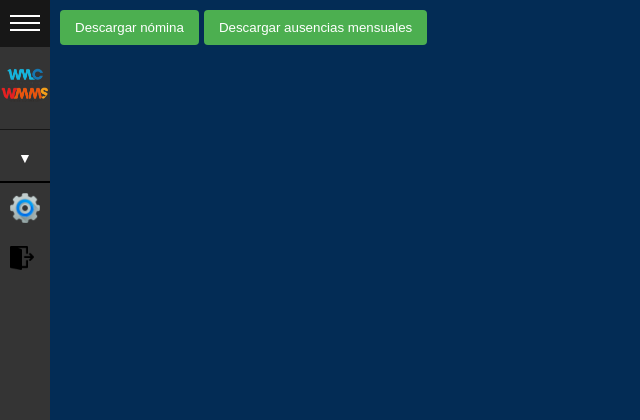
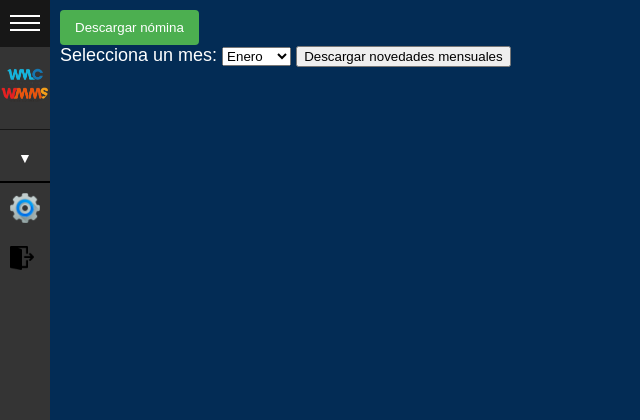
Before and after one commit to embrace23/app_rrhh, a Flask app: template templates/descargas.html in a window 1280 px wide. Shown: the top 420 px of the page, without its empty margins (0-640 px from the left). Run offline with Flask 3, Linux system fonts and the light colour scheme; the template is opened without the code that fills it, so the values that code supplies are empty.

Commit message:
descargar novedades

```diff
--- a/app.py
+++ b/app.py
@@ -59,7 +59,7 @@ def ajustes():
         tupla = obtener_area_jerarquia(usuario)
         jerarquia = tupla[1]
 
-        if jerarquia in ["Direccion", "Gerencia"]:
+        if jerarquia in ["Gerencia", "Supervisor"]:
             return render_template('ajustes.html', usuario=usuario, empleado=empleado, jerarquia=jerarquia)
         else:
             return render_template('ajustes.html', usuario=usuario, empleado=empleado)
@@ -76,7 +76,7 @@ def ausencias():
         ausencias_por_notificar = obtener_dias_pedidos('ausencias', nombre_empleado=empleado, aprobado="NO")
         tupla = obtener_area_jerarquia(usuario)
         jerarquia = tupla[1]
-        if jerarquia in ["Direccion", "Gerencia"]:
+        if jerarquia in ["Gerencia", "Supervisor"]:
             return render_template('ausencias.html', usuario=usuario, empleado=empleado, ausencias_notificadas=ausencias_notificadas, ausencias_por_notificar=ausencias_por_notificar, jerarquia=jerarquia)
         else:
             return render_template('ausencias.html', usuario=usuario, empleado=empleado, ausencias_notificadas=ausencias_notificadas, ausencias_por_notificar=ausencias_por_notificar)
@@ -111,7 +111,7 @@ def descargas():
         jerarquia = tupla[1]
         area = tupla[0]
 
-        if jerarquia == "Gerencia":
+        if jerarquia in ["Gerencia", "Supervisor"] :
             personal = obtener_personal(area)
             return render_template('descargas.html', usuario=usuario, empleado=empleado, personal=personal, jerarquia=jerarquia)
         else:
@@ -131,7 +131,7 @@ def estudio():
         tupla = obtener_area_jerarquia(usuario)
         jerarquia = tupla[1]
 
-        if jerarquia in ["Direccion", "Gerencia"]:
+        if jerarquia in ["Gerencia", "Supervisor"]:
             return render_template('estudio.html', usuario=usuario, empleado=empleado, dias_aprobados=dias_estudio_aprobados, dias_espera=dias_estudio_en_espera, jerarquia=jerarquia)
         else:
             return render_template('estudio.html', usuario=usuario, empleado=empleado, dias_aprobados=dias_estudio_aprobados, dias_espera=dias_estudio_en_espera)
@@ -149,7 +149,7 @@ def homeoffice():
         tupla = obtener_area_jerarquia(usuario)
         jerarquia = tupla[1]
 
-        if jerarquia in ["Direccion", "Gerencia"]:
+        if jerarquia in ["Supervisor", "Gerencia"]:
             return render_template('homeoffice.html', usuario=usuario, empleado=empleado, homeoffice_notificados=homeoffice_notificados, homeoffice_en_espera=homeoffice_en_espera, jerarquia=jerarquia)
         else:
             return render_template('homeoffice.html', usuario=usuario, empleado=empleado, homeoffice_notificados=homeoffice_notificados,  homeoffice_en_espera=homeoffice_en_espera)
@@ -166,11 +166,11 @@ def inicio():
         jerarquia = tupla[1]
         area = tupla[0]
 
-        if jerarquia in ["Direccion", "Gerencia"]:
+        if jerarquia in ["Supervisor", "Gerencia"]:
             estudio = obtener_dias_pedidos('estudio', area=None, nombre_empleado=None)
             ausencias = obtener_dias_pedidos('ausencias', area=None, nombre_empleado=None)
             home = obtener_dias_pedidos('homeoffice', area=None, nombre_empleado=None)
-            if jerarquia == "Gerencia":
+            if jerarquia in ["Supervisor","Gerencia"]:
                 dias_para_autorizar = dias_por_autorizar(area)
                 vacaciones_autorizar = vacaciones_por_autorizar(area)
             else:
@@ -193,7 +193,7 @@ def vacaciones():
         jerarquia = tupla[1]
         area = tupla[0]
 
-        if jerarquia in ["Direccion", "Gerencia"]:
+        if jerarquia in ["Supervisor", "Gerencia"]:
             return render_template('vacaciones.html', usuario=usuario, empleado=empleado, vacaciones=vacaciones, jerarquia=jerarquia, area=area)
         else:
             return render_template('vacaciones.html', usuario=usuario, empleado=empleado, vacaciones=vacaciones)
@@ -327,7 +327,7 @@ def elegir_empleado():
                     jerarquia = tupla[1]
                     area = tupla[0]
 
-                    if jerarquia == "Gerencia":
+                    if jerarquia in ["Supervisor","Gerencia"]:
                         personal = obtener_personal(area)
                     else:
                         personal = obtener_personal()
@@ -464,9 +464,9 @@ def descargar_nomina():
         mimetype='application/vnd.openxmlformats-officedocument.spreadsheetml.sheet'
     )
 
-@app.route('/descargar_mensual', methods=['GET'])
-def descargar_mensual():
-    archivo_excel = obtener_mensual_y_generar_excel()
+@app.route('/descargar_mensual/<int:mes>', methods=['GET'])
+def descargar_mensual(mes):
+    archivo_excel = obtener_mensual_y_generar_excel(mes)
     return send_file(
         archivo_excel,
         as_attachment=True,
--- a/templates/descargas.html
+++ b/templates/descargas.html
@@ -83,8 +83,29 @@
     <div id="mainContainer">
 
         <a href="/descargar_nomina"><button class="descargarNomina">Descargar nómina</button></a>
-        <a href="/descargar_mensual"><button class="descargarMensual">Descargar ausencias mensuales</button></a>
+
+        <div>
+            <label for="mesSelector">Selecciona un mes:</label>
+            <select id="mesSelector">
+                <option value="1">Enero</option>
+                <option value="2">Febrero</option>
+                <option value="3">Marzo</option>
+                <!-- Agrega los demás meses según tu necesidad -->
+            </select>
+
+            <button class="descargarAusencias" onclick="descargarAusenciasMensuales()">Descargar novedades mensuales</button>
+        </div>
     </div>
+
+    <script>
+        function descargarAusenciasMensuales() {
+            // Obtiene el valor seleccionado del menú desplegable
+            var mesSeleccionado = document.getElementById("mesSelector").value;
+
+            // Realiza una petición al servidor para descargar las ausencias del mes seleccionado
+            window.location.href = `/descargar_ausencias_mensuales?mes=${mesSeleccionado}`;
+        }
+    </script>
 
     <script src="{{ url_for('static', filename='js/app.js') }}"></script>
 </body>
--- a/utils.py
+++ b/utils.py
@@ -645,7 +645,7 @@ def generar_excel(nomina):
     return output
 
 #Funcion para guardar excel
-def obtener_mensual_y_generar_excel():
+def obtener_mensual_y_generar_excel(mes_seleccionado):
     try:
         conexion = mysql.connector.connect(
             host="localhost",
@@ -659,7 +659,7 @@ def obtener_mensual_y_generar_excel():
 
             mes_actual = datetime.now().month
 
-            consulta = f"SELECT * FROM dias_pedidos WHERE MONTH(fecha) = {mes_actual}"
+            consulta = f"SELECT * FROM dias_pedidos WHERE MONTH(fecha) = {mes_seleccionado}"
 
             cursor.execute(consulta)
             nomina = cursor.fetchall()
```
Also changed, not shown: 1 other file.
